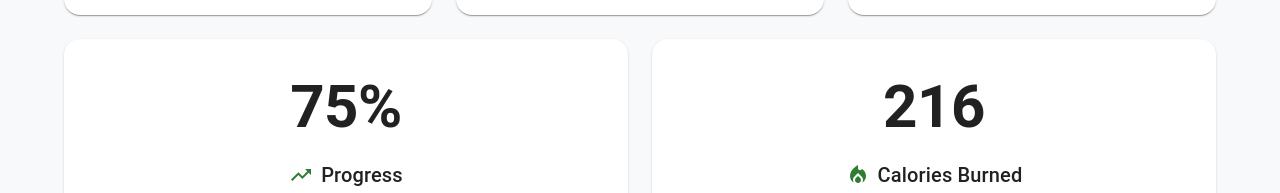
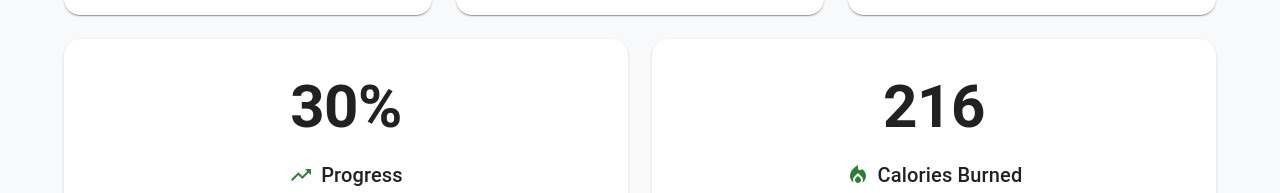
Before and after one commit to Kiankayan/IFitness-School-Project, a React (Vite) app: page / in a window 1280 px wide. Shown: the part 495-688 px from the top of the page. Built offline with nearby package versions, Linux system fonts and the light colour scheme.

Commit message:
updated numbers of total cards and progress

```diff
--- a/src/components/dashboard/StatCard.tsx
+++ b/src/components/dashboard/StatCard.tsx
@@ -12,6 +12,11 @@ function StatCard({ title, value, icon, suffix }: Props) {
   const [displayValue, setDisplayValue] = useState(0);
 
   useEffect(() => {
+    if (value === 0) {
+      setDisplayValue(0);
+      return;
+    }
+
     let current = 0;
 
     const interval = setInterval(() => {
--- a/src/pages/Home.tsx
+++ b/src/pages/Home.tsx
@@ -39,7 +39,7 @@ function Home() {
     0,
   );
 
-  const progress = Math.min(workouts.length * 25, 100);
+  const progress = Math.min(workouts.length * 10, 100);
   const caloriesBurned = totalSets * 8;
 
   return (
```
